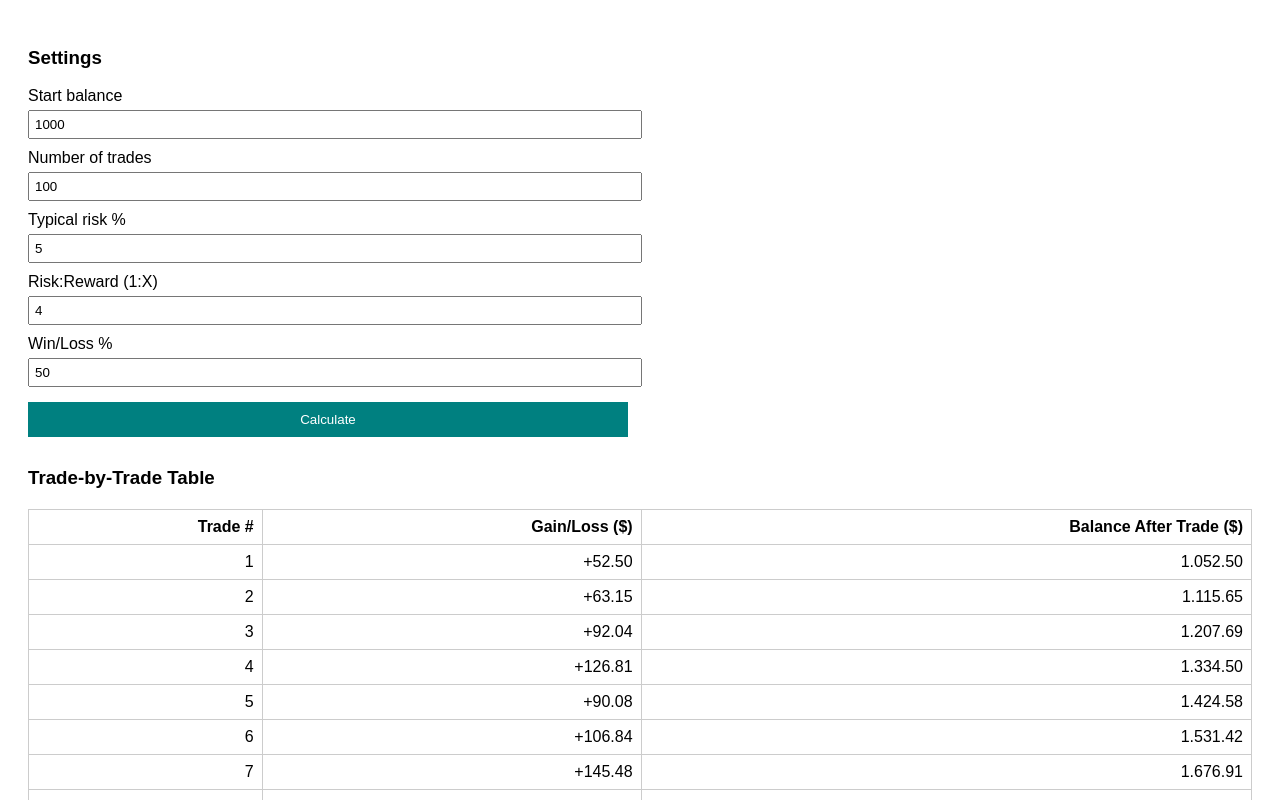
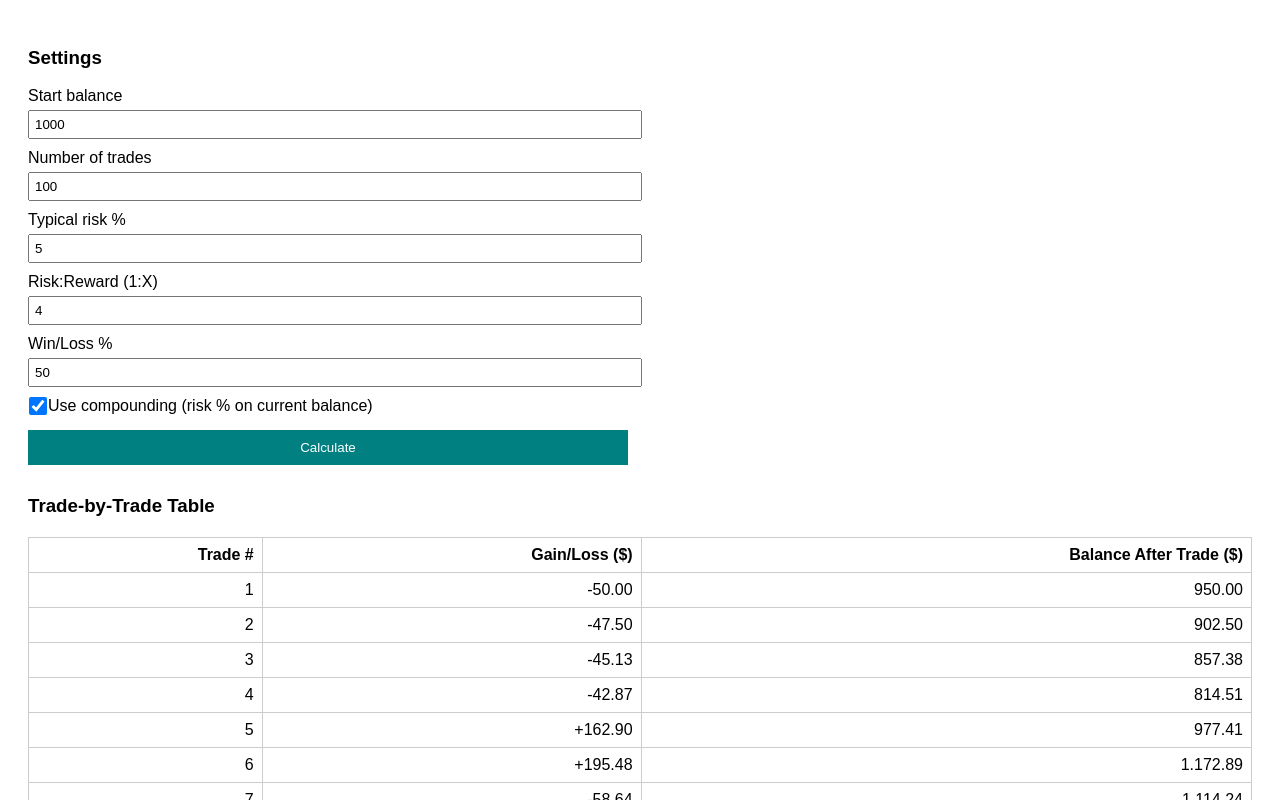
Before and after one commit to Scalable-Programming/trading-simulator, a plain HTML site: page index.html in a window 1280 px wide. Both pictures are taken after a click on the button "Calculate". Shown: the top 800 px of the page. Drawn offline with Linux system fonts and the light colour scheme.

Commit message:
Update index.html

```diff
--- a/index.html
+++ b/index.html
@@ -2,7 +2,7 @@
 <html lang="en">
 <head>
   <meta charset="UTF-8">
-  <title>Trade-by-Trade Table</title>
+  <title>Trade Simulator (Single Trade Per Step)</title>
   <style>
     body { font-family: sans-serif; padding: 20px; }
     .box { max-width: 600px; margin-bottom: 30px; }
@@ -12,6 +12,7 @@
     button:hover { background-color: #007777; }
     table { width: 100%; border-collapse: collapse; margin-top: 20px; }
     th, td { padding: 8px; border: 1px solid #ccc; text-align: right; }
+    .mode-toggle { margin-top: 10px; }
   </style>
 </head>
 <body>
@@ -23,6 +24,10 @@
   <label>Typical risk % <input id="risk" type="number" value="5" /></label>
   <label>Risk:Reward (1:X) <input id="rr" type="number" value="4" step="0.1" /></label>
   <label>Win/Loss % <input id="winrate" type="number" value="50" step="1" /></label>
+  <label class="mode-toggle" style="display:flex;justify-content:start">
+    <input type="checkbox" id="compoundToggle" checked style="width:20px;margin:0px;"/>
+    Use compounding (risk % on current balance)
+  </label>
   <button onclick="simulateTrades()">Calculate</button>
 </div>
 
@@ -45,16 +50,9 @@ function formatNumber(value) {
   return value.toFixed(2).replace(/\B(?=(\d{3})+(?!\d))/g, ".");
 }
 
-function simulateSingleTrade(balance, riskPct, rr, winRate, runs = 100) {
-  const riskAmount = balance * riskPct;
-  let sum = 0;
-
-  for (let i = 0; i < runs; i++) {
+function simulateOneTrade(riskAmount, rr, winRate) {
   const win = Math.random() < winRate;
-    sum += win ? riskAmount * rr : -riskAmount;
-  }
-
-  return sum / runs; // average gain/loss for this trade
+  return win ? riskAmount * rr : -riskAmount;
 }
 
 function simulateTrades() {
@@ -63,19 +61,22 @@ function simulateTrades() {
   const riskPct = parseFloat(document.getElementById("risk").value) / 100;
   const rr = parseFloat(document.getElementById("rr").value);
   const winRate = parseFloat(document.getElementById("winrate").value) / 100;
+  const compound = document.getElementById("compoundToggle").checked;
 
   let balance = startBalance;
+  const fixedRiskAmount = startBalance * riskPct;
   const tbody = document.querySelector("#tradeTable tbody");
   tbody.innerHTML = "";
 
 for (let i = 1; i <= numTrades; i++) {
-    const avgGain = simulateSingleTrade(balance, riskPct, rr, winRate);
-    balance += avgGain;
+  const riskAmount = compound ? balance * riskPct : fixedRiskAmount;
+  const gain = simulateOneTrade(riskAmount, rr, winRate);
+  balance += gain;
 
   const row = document.createElement("tr");
   row.innerHTML = `
     <td>${i}</td>
-      <td>${avgGain >= 0 ? "+" : ""}${formatNumber(avgGain)}</td>
+    <td>${gain >= 0 ? "+" : ""}${formatNumber(gain)}</td>
     <td>${formatNumber(balance)}</td>
   `;
   tbody.appendChild(row);
```
Lines whose indentation alone changed are shown as unchanged.
